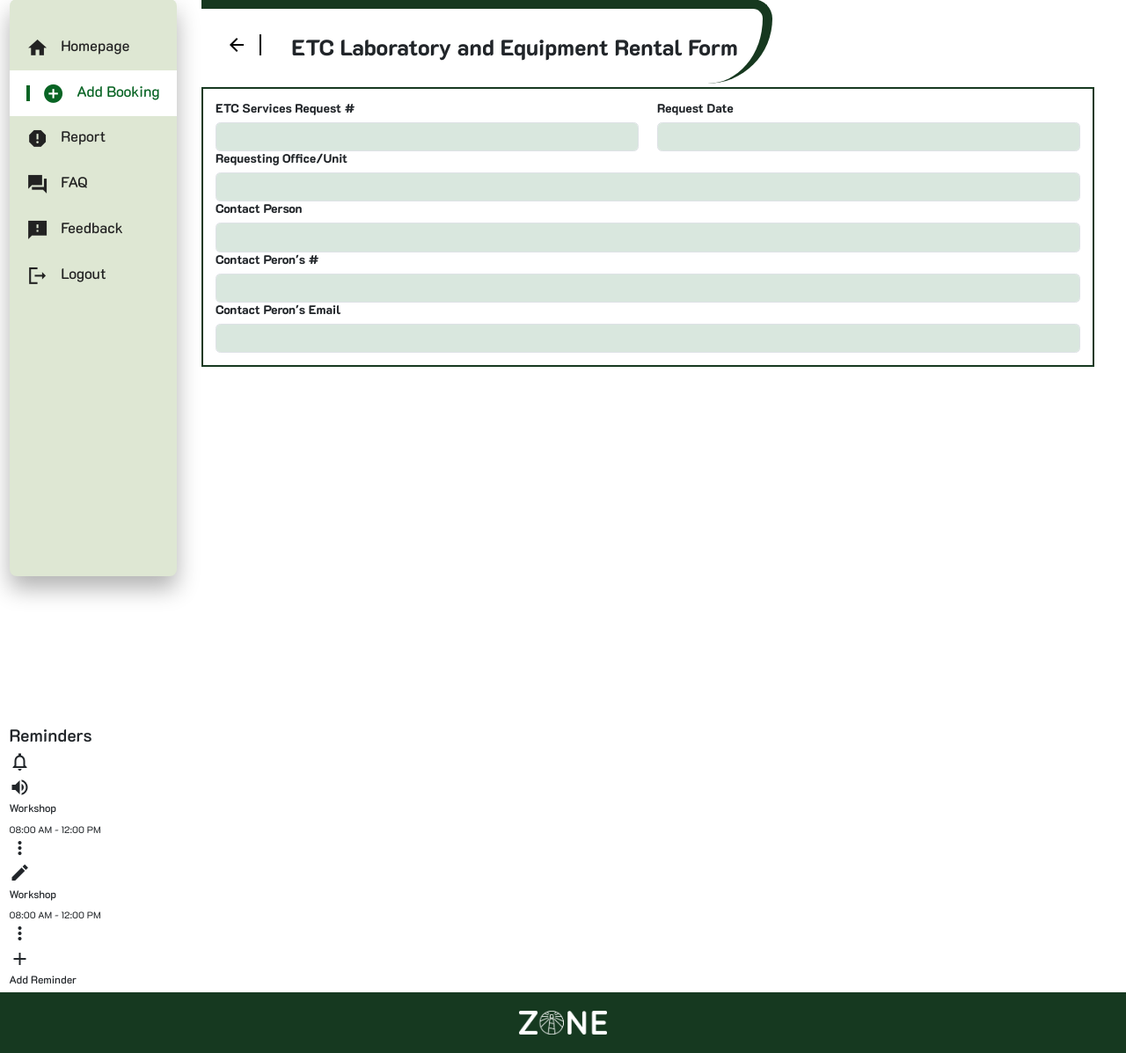
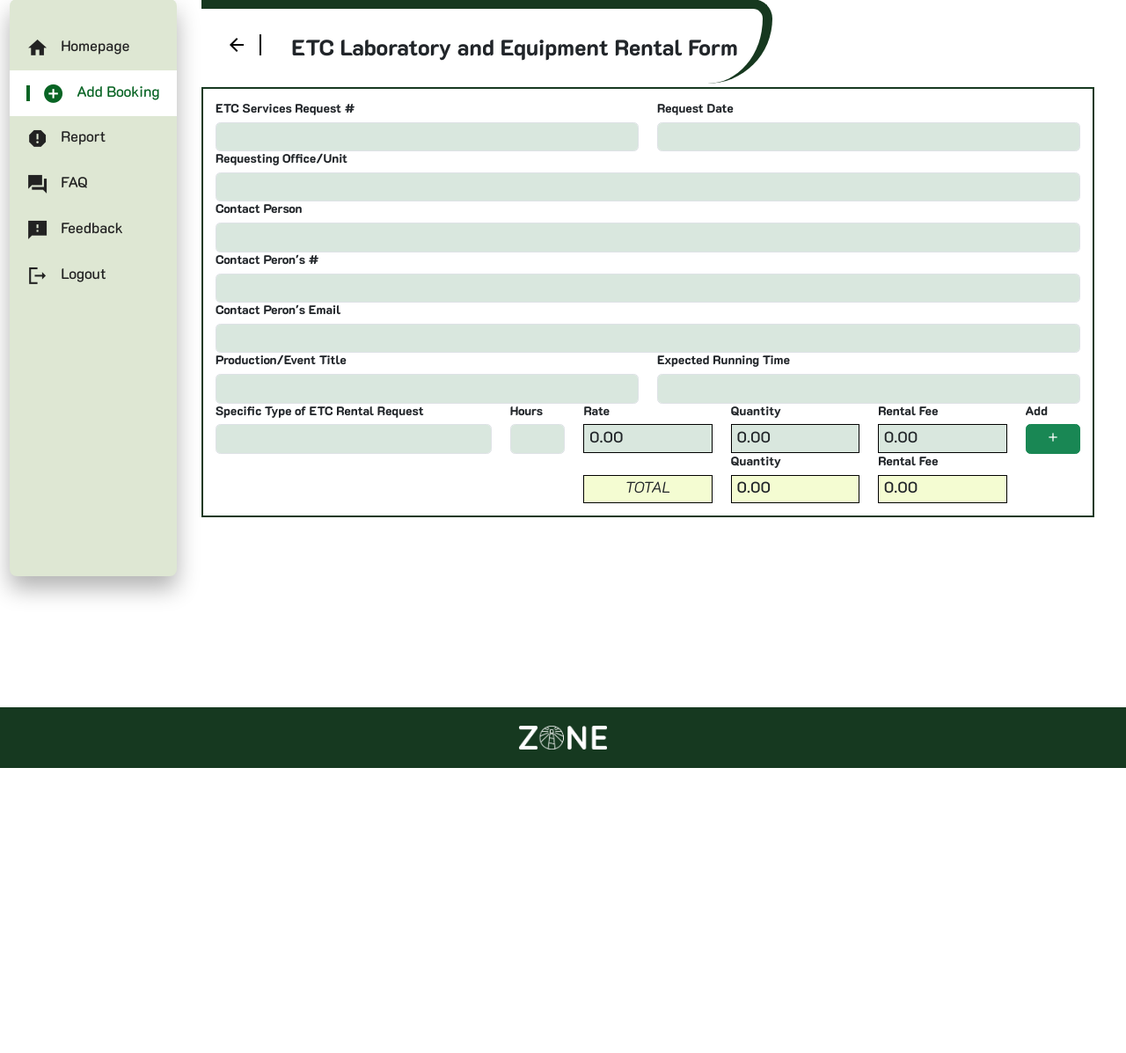
Before and after one commit to Aybannnn/myz1laravel, a Laravel app: template myz1system/resources/views/user/bookingform.blade.php in a window 1280 px wide. Shown: the part 127-1324 px from the top of the page at 88% size. After the commit the page ends 1000 px from the top, so only its background shows below. Run offline with Laravel 10, Linux system fonts and the light colour scheme; the template is opened without the code that fills it, so the values that code supplies are empty.

Commit message:
Booking Form Progress

```diff
--- a/myz1system/public/style/bookingform.css
+++ b/myz1system/public/style/bookingform.css
@@ -55,11 +55,22 @@ main .bookingform .containerform-fluid h6{
 .containerform-fluid{
     margin: 1rem;
 }
-/*RIGHT PAGE*/
-.right-section{
-    margin-top: 1.4rem;
-    margin-right: 1rem;
+/* .col-2{
+    border: solid black 1px;
+} */
+.col-2 .summarybox{
+    border: solid black 1px;
+    background-color: #43855A33;
 }
+.col-2 .summarybox h5{
+    padding-left: 0.4rem;
+    padding-right: 0.4rem;
+    padding-top: 0.2rem;
+}
+.col-1 span{
+    font-size: 16px;
+}
+
 .right-section .nav{
     display: flex;
     justify-content: end;
@@ -68,31 +79,3 @@ main .bookingform .containerform-fluid h6{
 .right-section .nav button{
     display: none;
 }
-.right-section .searchbooking .search span{
-    position: relative;
-    top: 36px;
-    left: 88%;
-}
-.right-section .searchbooking .search .form-control{
-    border-color: black;
-    border-width: 2px;
-    border-radius: 30px;
-}
-.right-section a{
-    text-decoration: none;
-    color: black;
-}
-.right-section button{
-    margin-top: 2rem;
-    background-color: #f4fcd2;
-    font-size: 32px;
-    border: solid black;
-}
-.right-section button:hover{
-    background-color: #808b51;
-    border: solid black;
-    color: white;
-}
-/* .right-section .searchbooking{
-    display: flex;
-} */
--- a/myz1system/resources/views/user/bookingform.blade.php
+++ b/myz1system/resources/views/user/bookingform.blade.php
@@ -132,7 +132,7 @@
                 </h1>
             </div>
             <div class="bookingform">
-                <form action="#">
+                <form action="#" method="POST" id='add_form'>
                     @csrf
                     <div class="containerform-fluid">
                         <div class="row">
@@ -169,6 +169,79 @@
                                 <input type="text" class="form-control">
                             </div>
                         </div>
+                        <div class="row">
+                            <div class="col">
+                            <h6>Production/Event Title</h6>
+                            <input type="text" class="form-control">
+                            </div>
+                            <div class="col">
+                            <h6>Expected Running Time</h6>
+                            <input type="text" class="form-control">
+                            </div>
+                        </div>
+                        <div id="add_item">
+                            <div class="row">
+                                <div class="col-4">
+                                    <h6>Specific Type of ETC Rental Request</h6>
+                                    <input type="text" name="rental_name[]" class="form-control">
+                                </div>
+                                <div class="col-1">
+                                <h6>Hours</h6>
+                                <input type="text" class="form-control">
+                                </div>
+                                <div class="col-2">
+                                <h6>Rate</h6>
+                                    <div class="summarybox">
+                                        <h5>0.00</h5>
+                                    </div>
+                                </div>
+                                <div class="col-2">
+                                <h6>Quantity</h6>
+                                    <div class="summarybox">
+                                        <h5>0.00</h5>
+                                    </div>
+                                </div>
+                                <div class="col-2">
+                                <h6>Rental Fee</h6>
+                                    <div class="summarybox">
+                                        <h5>0.00</h5>
+                                    </div>
+                                </div>
+                                <div class="col-1 d-grid">
+                                    <h6>Add</h6>
+                                    <button type="button" class="btn btn-success add_button" id="add_button" name="add_button">
+                                    <span class="material-icons-sharp">
+                                    add
+                                    </span>
+                                    </button>
+                                </div>
+                            </div>
+                        </div>
+                        <div class="row">
+                                <div class="col-4">
+                                </div>
+                                <div class="col-1">
+                                </div>
+                                <div class="col-2">
+                                    <div class="summarybox" style="margin-top: 1.7rem; background-color: #F4FCD2;">
+                                        <h5 style="font-style: Italic; display: flex; justify-content:center;">TOTAL</h5>
+                                    </div>
+                                </div>
+                                <div class="col-2">
+                                <h6>Quantity</h6>
+                                    <div class="summarybox" style="background-color: #F4FCD2;">
+                                        <h5>0.00</h5>
+                                    </div>
+                                </div>
+                                <div class="col-2">
+                                <h6>Rental Fee</h6>
+                                    <div class="summarybox" style="background-color: #F4FCD2;">
+                                        <h5>0.00</h5>
+                                    </div>
+                                </div>
+                                <div class="col-1 d-grid">
+                                </div>
+                            </div>
                     </div>
                 </form>
             </div>
@@ -185,67 +258,6 @@
                 </button>
             </div>
             <!-- End of Nav -->
-
-            <div class="user-profile">
-                <div class="logo">
-                </div>
-            </div>
-
-            <div class="reminders">
-                <div class="header">
-                    <h2>Reminders</h2>
-                    <span class="material-icons-sharp">
-                        notifications_none
-                    </span>
-                </div>
-
-                <div class="notification">
-                    <div class="icon">
-                        <span class="material-icons-sharp">
-                            volume_up
-                        </span>
-                    </div>
-                    <div class="content">
-                        <div class="info">
-                            <h3>Workshop</h3>
-                            <small class="text_muted">
-                                08:00 AM - 12:00 PM
-                            </small>
-                        </div>
-                        <span class="material-icons-sharp">
-                            more_vert
-                        </span>
-                    </div>
-                </div>
-
-                <div class="notification deactive">
-                    <div class="icon">
-                        <span class="material-icons-sharp">
-                            edit
-                        </span>
-                    </div>
-                    <div class="content">
-                        <div class="info">
-                            <h3>Workshop</h3>
-                            <small class="text_muted">
-                                08:00 AM - 12:00 PM
-                            </small>
-                        </div>
-                        <span class="material-icons-sharp">
-                            more_vert
-                        </span>
-                    </div>
-                </div>
-
-                <div class="notification add-reminder">
-                    <div>
-                        <span class="material-icons-sharp">
-                            add
-                        </span>
-                        <h3>Add Reminder</h3>
-                    </div>
-                </div>
-            </div>
         </div>
     </div>
 
@@ -254,7 +266,56 @@
     <img src="{{asset('images/zonefooter.png')}}">
 </div>
 <!--FOOTER-->
+<script src="https://ajax.googleapis.com/ajax/libs/jquery/3.7.1/jquery.min.js"></script>
+<script>
+    $(document).ready(function(){
+        $(".add_button").click(function(e){
+            e.preventDefault();
+            $("#add_item").append(`<div class="row">
+                                <div class="col-4">
+                                    <h6>Specific Type of ETC Rental Request</h6>
+                                    <input type="text" name="rental_name[]" class="form-control">
+                                </div>
+                                <div class="col-1">
+                                <h6>Hours</h6>
+                                <input type="text" class="form-control">
+                                </div>
+                                <div class="col-2">
+                                <h6>Rate</h6>
+                                    <div class="summarybox">
+                                        <h5>0.00</h5>
+                                    </div>
+                                </div>
+                                <div class="col-2">
+                                <h6>Quantity</h6>
+                                    <div class="summarybox">
+                                        <h5>0.00</h5>
+                                    </div>
+                                </div>
+                                <div class="col-2">
+                                <h6>Rental Fee</h6>
+                                    <div class="summarybox">
+                                        <h5>0.00</h5>
+                                    </div>
+                                </div>
+                                <div class="col-1 d-grid">
+                                    <h6>Remove</h6>
+                                    <button type="button" class="btn btn-danger remove_button" id="remove_button" name="remove_button">
+                                    <span class="material-icons-sharp">
+                                    delete
+                                    </span>
+                                    </button>
+                                </div>
+                            </div>`);
+        })
 
+        $(document).on('click', '.remove_button', function(e){
+            e.preventDefault();
+            let row_item = $(this).parent().parent();
+            $(row_item).remove();
+        });
+    });
+</script>
 <script src="script/homepage.js"></script>
 <script src="https://cdn.jsdelivr.net/npm/bootstrap@5.3.2/dist/js/bootstrap.bundle.min.js" integrity="sha384-C6RzsynM9kWDrMNeT87bh95OGNyZPhcTNXj1NW7RuBCsyN/o0jlpcV8Qyq46cDfL" crossorigin="anonymous"></script>
 </body>
```
